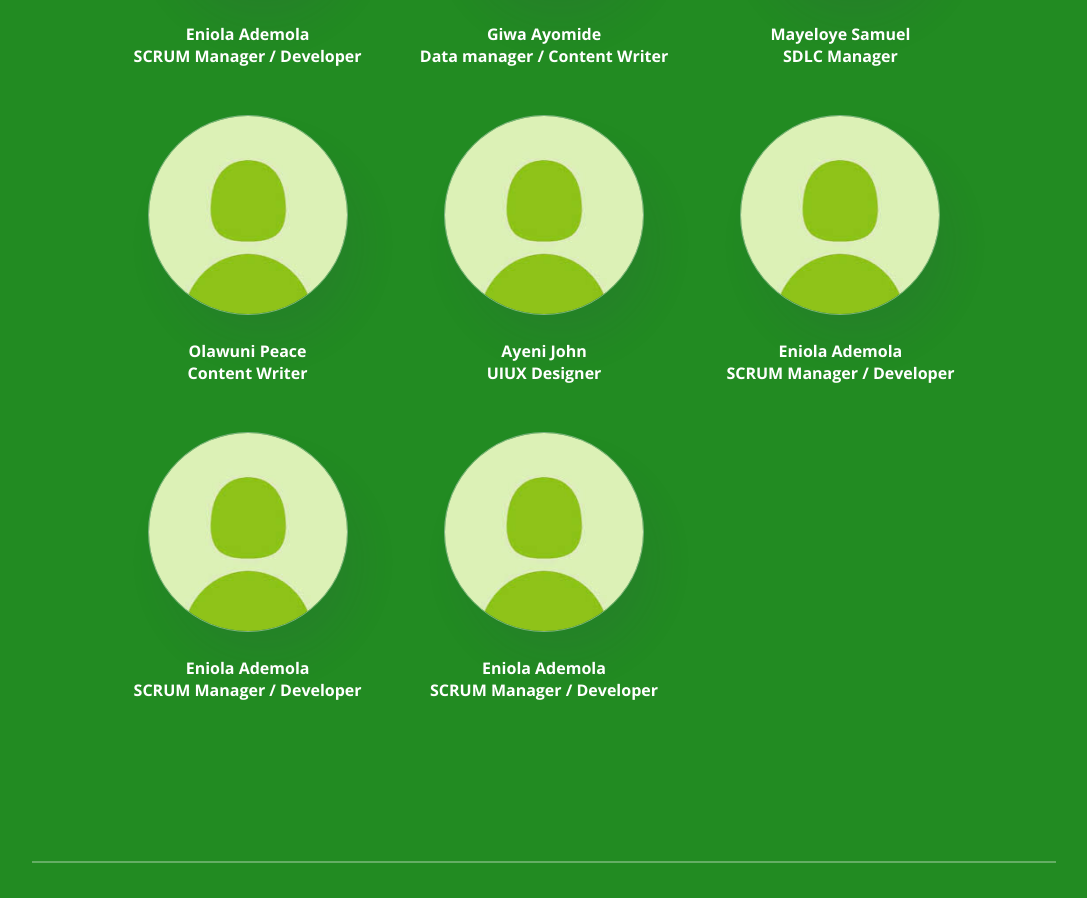
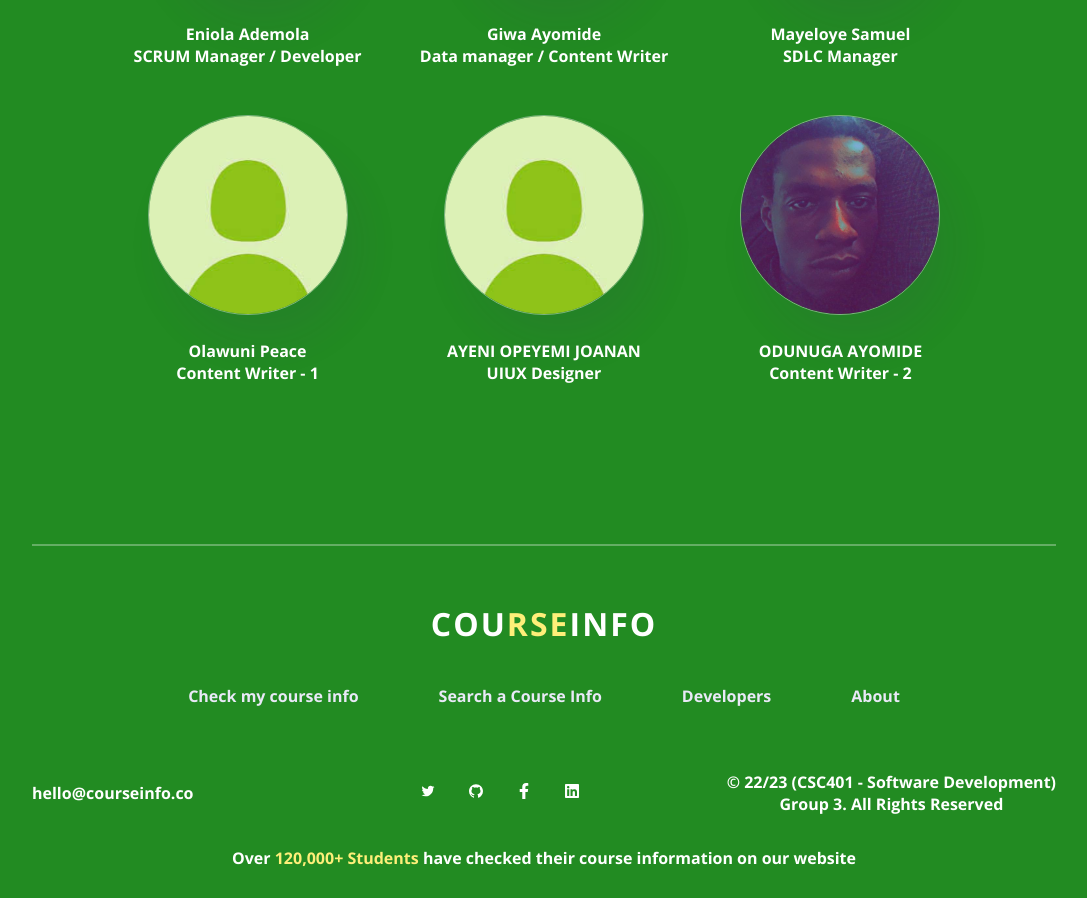
Before and after one commit to EniolaAdemola/course-info, a React (Create React App) app: page /developers in a window 1280 px wide. Shown: the part 434-1332 px from the top of the page, without its empty margins (96-1183 px from the left). Built offline with nearby package versions, Linux system fonts and the light colour scheme.

Commit message:
update developer component

```diff
--- a/src/pages/developers/Developers.jsx
+++ b/src/pages/developers/Developers.jsx
@@ -2,6 +2,7 @@ import React from 'react'
 import "./developers.scss"
 import Daveworld from "../../assets/images/DAVEWORLD.png"
 import Ayo1 from "../../assets/images/ayo1.jpg"
+import Ayo2 from "../../assets/images/ayo2.jpg"
 import Samuel from "../../assets/images/samuel.jpg"
 import Blank from "../../assets/images/blank.jpg"
 
@@ -19,14 +20,14 @@ const Developers = () => {
             </div>
           </div>
           <div className="team__profile">
-            <img src={Ayo1} alt="EniolaAdemola" className="courseinfo__team-member"/>
+            <img src={Ayo1} alt="GiwaAyomide" className="courseinfo__team-member"/>
             <div className="team__profile-info">
               <p>Giwa Ayomide</p>
               <p>Data manager / Content Writer</p>
             </div>
           </div>
           <div className="team__profile">
-            <img src={Samuel} alt="EniolaAdemola" className="courseinfo__team-member"/>
+            <img src={Samuel} alt="MayeloyeSamuel" className="courseinfo__team-member"/>
             <div className="team__profile-info">
               <p>Mayeloye Samuel</p>
               <p>SDLC Manager</p>
@@ -34,39 +35,25 @@ const Developers = () => {
           </div>
           {/* <div></div> */}
           <div className="team__profile">
-            <img src={Blank} alt="EniolaAdemola" className="courseinfo__team-member"/>
+            <img src={Blank} alt="OlawuniPeace" className="courseinfo__team-member"/>
             <div className="team__profile-info">
               <p>Olawuni Peace</p>
-              <p>Content Writer</p>
+              <p>Content Writer - 1</p>
             </div>
           </div>
           {/* <div></div> */}
           <div className="team__profile">
-            <img src={Blank} alt="EniolaAdemola" className="courseinfo__team-member"/>
+            <img src={Blank} alt="AYENIJOANAN" className="courseinfo__team-member"/>
             <div className="team__profile-info">
-              <p>Ayeni John</p>
+              <p>AYENI OPEYEMI JOANAN</p>
               <p>UIUX Designer</p>
             </div>
           </div>
           <div className="team__profile">
-            <img src={Blank} alt="EniolaAdemola" className="courseinfo__team-member"/>
+            <img src={Ayo2} alt="ODUNUGAAYOMIDE" className="courseinfo__team-member"/>
             <div className="team__profile-info">
-              <p>Eniola Ademola</p>
-              <p>SCRUM Manager / Developer</p>
-            </div>
-          </div>
-          <div className="team__profile">
-            <img src={Blank} alt="EniolaAdemola" className="courseinfo__team-member"/>
-            <div className="team__profile-info">
-              <p>Eniola Ademola</p>
-              <p>SCRUM Manager / Developer</p>
-            </div>
-          </div>
-          <div className="team__profile">
-            <img src={Blank} alt="EniolaAdemola" className="courseinfo__team-member"/>
-            <div className="team__profile-info">
-              <p>Eniola Ademola</p>
-              <p>SCRUM Manager / Developer</p>
+              <p>ODUNUGA AYOMIDE</p>
+              <p>Content Writer - 2</p>
             </div>
           </div>
         </div>
```
